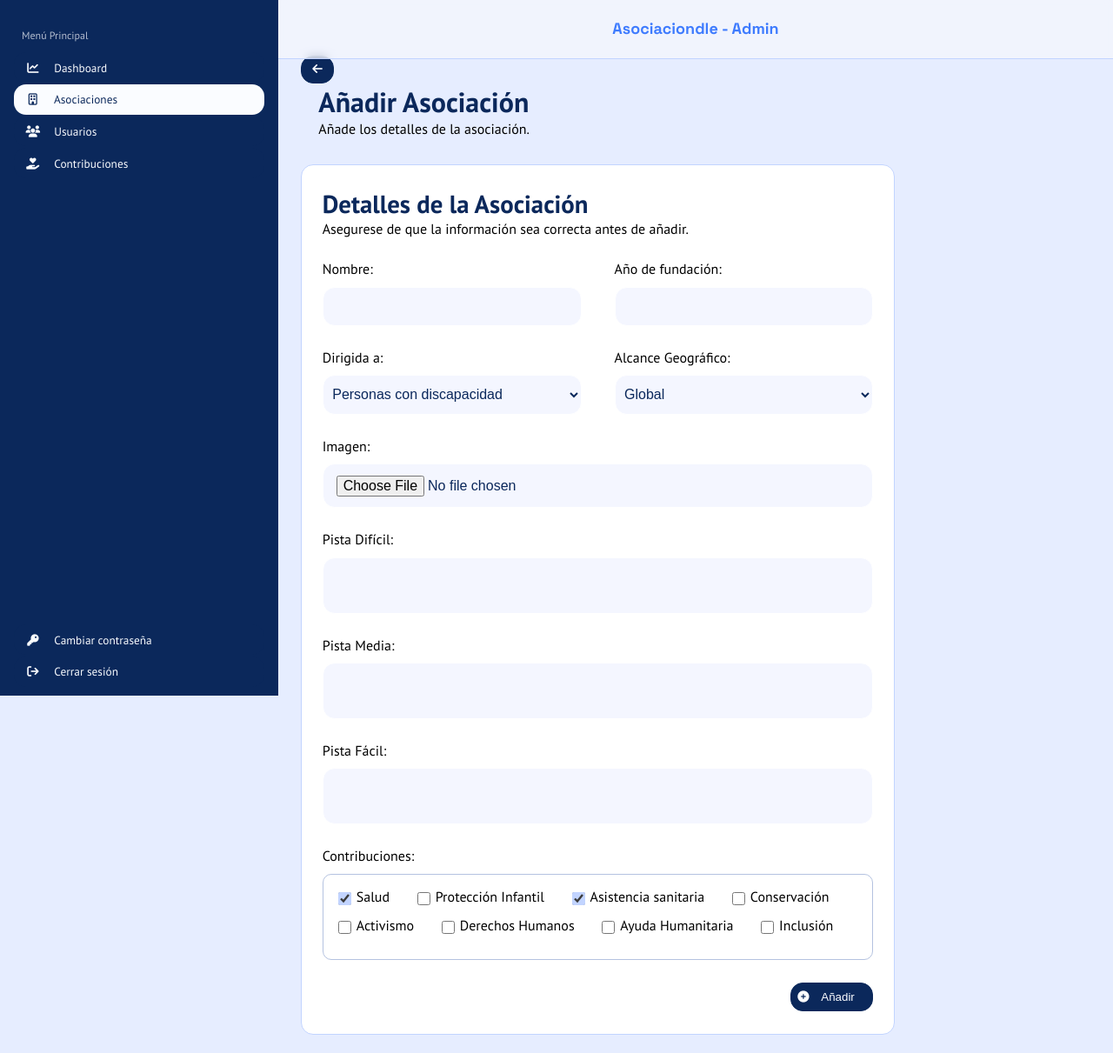
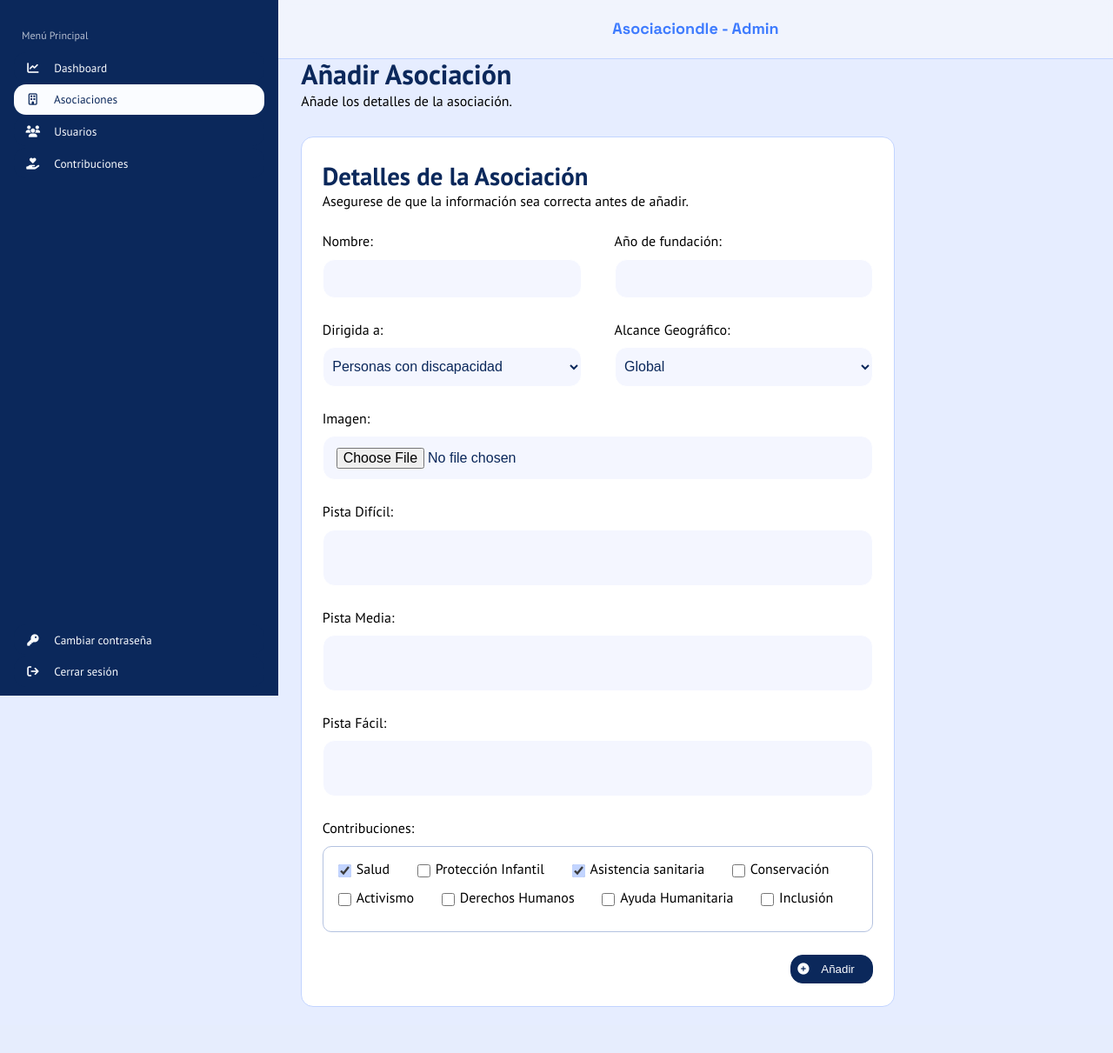
Before and after one commit to sergiodiazpereira/proyectoGrupo1, a PHP site: page /vistaAgregarAsociacion.html in a window 1280 px wide. Shown: the whole page at 87% size. After the commit the page ends 1158 px from the top, so only its background shows below. Run offline with PHP 8.4, Linux system fonts and the light colour scheme.

Commit message:
eliminado botón innecesario volver

```diff
--- a/diseño/mockups/admin/santi/css/styleRelative.css
+++ b/diseño/mockups/admin/santi/css/styleRelative.css
@@ -415,50 +415,9 @@ main {
 /* Elementos internos de asociaciones */
 #bloqueGestionAsociaciones {
 
-  /* Div volver */
-  #volver {
-    display: inline-block;
-    vertical-align: middle;
-    width: 5.49%; /* %> 40px/728px */
-  }
-
-  #volver {
-
-    /* Botón volver */
-    button {
-      background-color: var(--azul-marino, #0b285b);
-      color: var(--blanco-texto-boton, #fafcff);
-      width: 100%; /* %> 40px/40px */
-      padding: 1.04vh 1.04%; /* vh> 8px/768px %> 8px/768px */
-      text-align: center;
-      border: 1px solid var(--azul-marino);
-      border-radius: 14px;
-    }
-
-    button:hover {
-      cursor: hand;
-      background-color: var(--blanco-texto-boton, #fafcff);
-      color: var(--azul-marino, #0b285b);
-      border: 1px solid var(--azul-borde-header);
-    }
-
-    /* Icono */
-    i {
-      width: 50%; /* %> 20px/40px */
-      text-align: center;
-    }
-
-    /* Enlaces */
-    a {
-      text-decoration: none;
-    }
-
-  }
-
   /* Título y subtítulo */
   #tituloSubtitulo {
-    width: 91.07%; /* %> 663px/728px */
-    margin-left: 2.93%; /* %> 25px/728px ?? */
+    width: 100%; /* %> 728px/728px */
     display: inline-block;
     vertical-align: middle;
   }
@@ -698,14 +657,6 @@ main {
 
 }
 
-/* ======================================================[ GENERAL ]========================================================= */
-
-/* Listas generales */
-ul {
-  list-style: none;
-  padding: 0;
-}
-
 /* ====================================================[ MEDIA QUERY ]======================================================= */
 
 /* MEDIA QUERY MÓVIL (Max-width: 768px) */
--- a/diseño/mockups/admin/santi/vistaAgregarAsociacion.html
+++ b/diseño/mockups/admin/santi/vistaAgregarAsociacion.html
@@ -73,13 +73,6 @@
     <main>
         <!-- Gestión de Asociaciones -->
         <div id="bloqueGestionAsociaciones">
-            <div id="volver">
-                <a href="">
-                    <button>
-                        <i class="fa-solid fa-arrow-left"></i>
-                    </button>
-                </a>
-            </div>
             <div id="tituloSubtitulo">
                 <h1>Añadir Asociación</h1>
                 <p>Añade los detalles de la asociación.</p>
```
Also changed, not shown: diseño/mockups/admin/santi/css/style.css (+0 -40 lines), diseño/mockups/admin/santi/vistaModificarAsociacion.html (+0 -7 lines).
